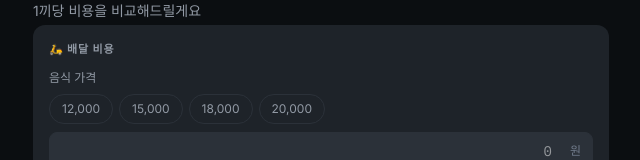
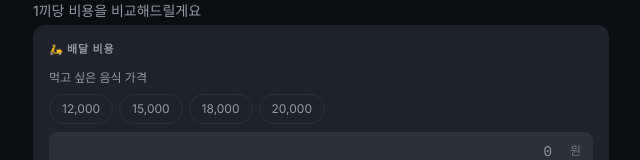
Before and after one commit to choslion/check-income-calc, a React (Vite) app: page /#/tools/delivery-vs-cooking in a window 1280 px wide. Shown: the part 142-302 px from the top of the page, without its empty margins (319-959 px from the left). Built offline with nearby package versions, Linux system fonts and the light colour scheme.

Commit message:
copy: 음식 가격 → 먹고 싶은 음식 가격

```diff
--- a/src/tools/delivery-vs-cooking/DeliveryVsCookingTool.tsx
+++ b/src/tools/delivery-vs-cooking/DeliveryVsCookingTool.tsx
@@ -212,7 +212,7 @@ export function DeliveryVsCookingTool() {
         <div style={CARD}>
           <p style={SEC}>🛵  배달 비용</p>
           <div className="space-y-4">
-            <Field label="음식 가격">
+            <Field label="먹고 싶은 음식 가격">
               <QuickChips chips={CHIPS.foodPrice} currentValue={deliveryPrice} onSelect={setDeliveryPrice} />
               <UnitInput value={deliveryPrice} onChange={setDeliveryPrice} unit="원" />
             </Field>
```
